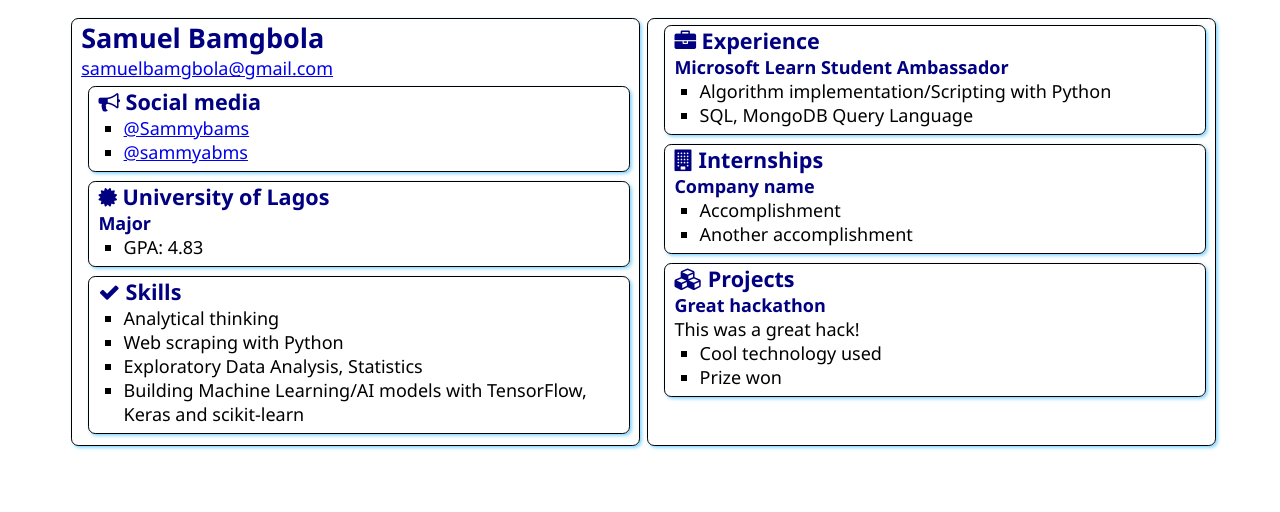
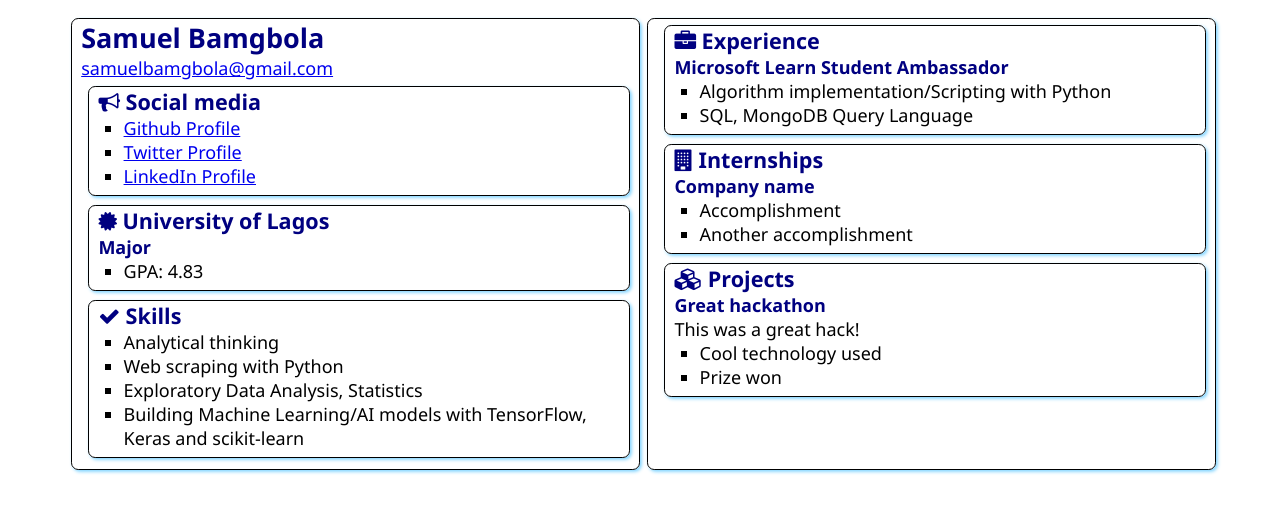
Before and after one commit to Sammybams/-SATechnicalOnboarding, a plain HTML site: page src/index.html in a window 1280 px wide. Drawn offline with Linux system fonts and the light colour scheme.

Commit message:
Made proper corrections to links to social media profile pages

```diff
--- a/src/index.html
+++ b/src/index.html
@@ -21,8 +21,9 @@
                     Social media
                 </h2>
                 <ul>
-                    <li><a href="https://github.com/<handle>">@Sammybams</a></li>
-                    <li><a href="https://twitter.com/<handle>">@sammyabms</a></li>
+                    <li><a href="https://github.com/Sammybams">Github Profile</a></li>
+                    <li><a href="https://twitter.com/sammyabms">Twitter Profile</a></li>
+                    <li><a href="https://www.linkedin.com/in/bamgbola-samuel-29baa91a3/">LinkedIn Profile</a></li>
                 </ul>
             </section>
 
```
